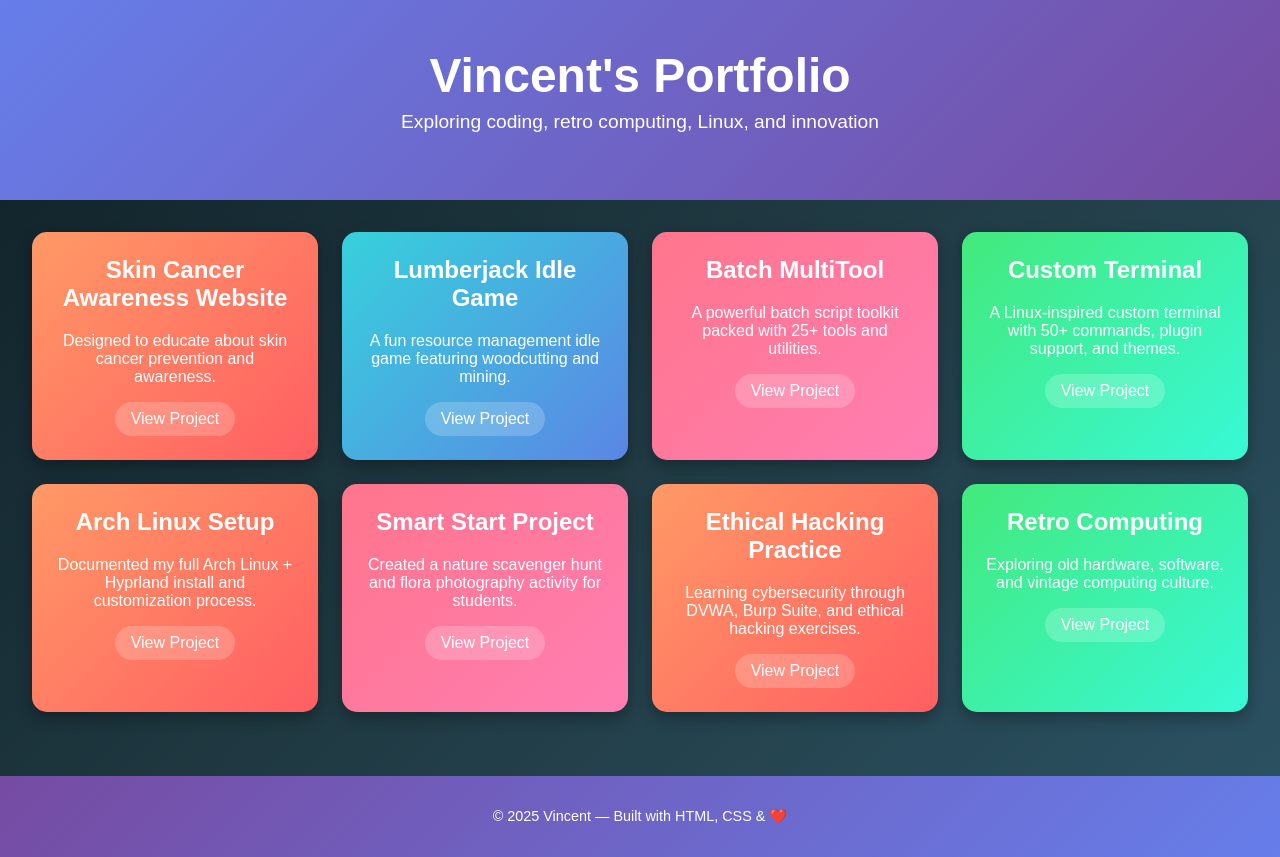
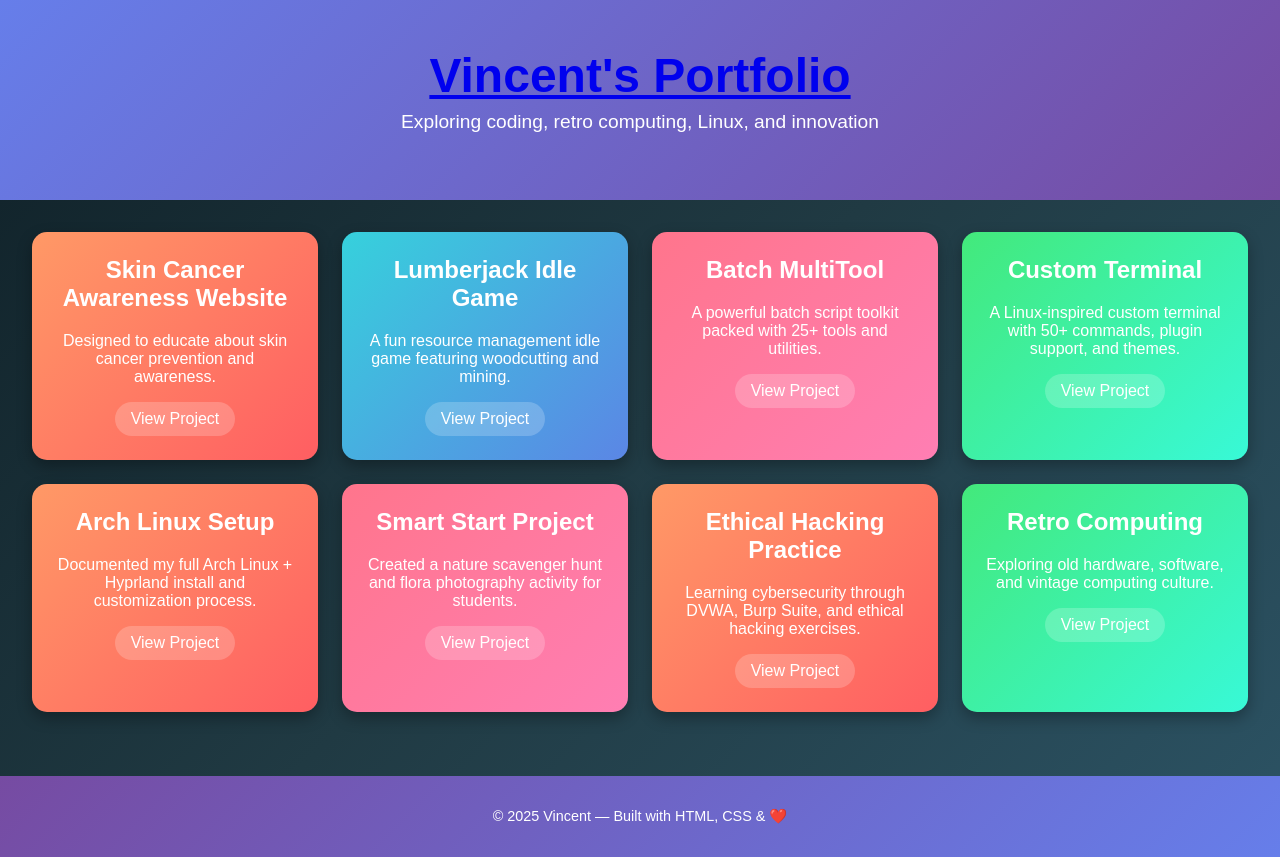
Before and after one commit to VincentXBW/Portfolio, a plain HTML site: page index.html in a window 1280 px wide. Drawn offline with Linux system fonts and the light colour scheme.

Commit message:
Update index.html
Added link to github page in title

```diff
--- a/index.html
+++ b/index.html
@@ -85,7 +85,7 @@
 </head>
 <body>
   <header>
-    <h1>Vincent's Portfolio</h1>
+    <a href="https://github.com/VincentXBW"><h1>Vincent's Portfolio</h1></a>
     <p>Exploring coding, retro computing, Linux, and innovation</p>
   </header>
 
```
